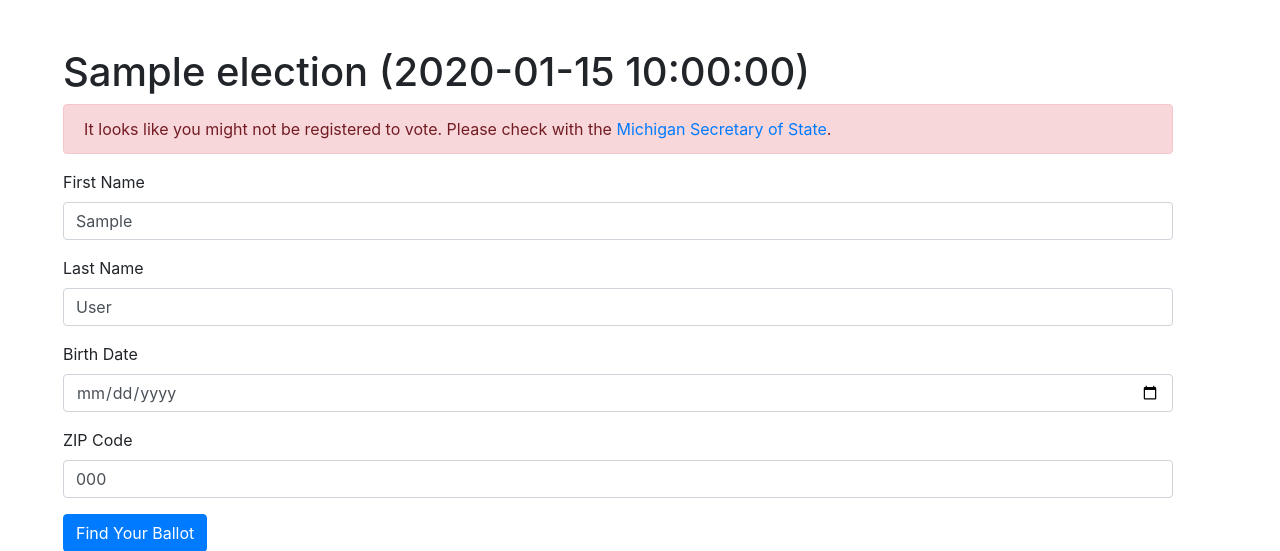
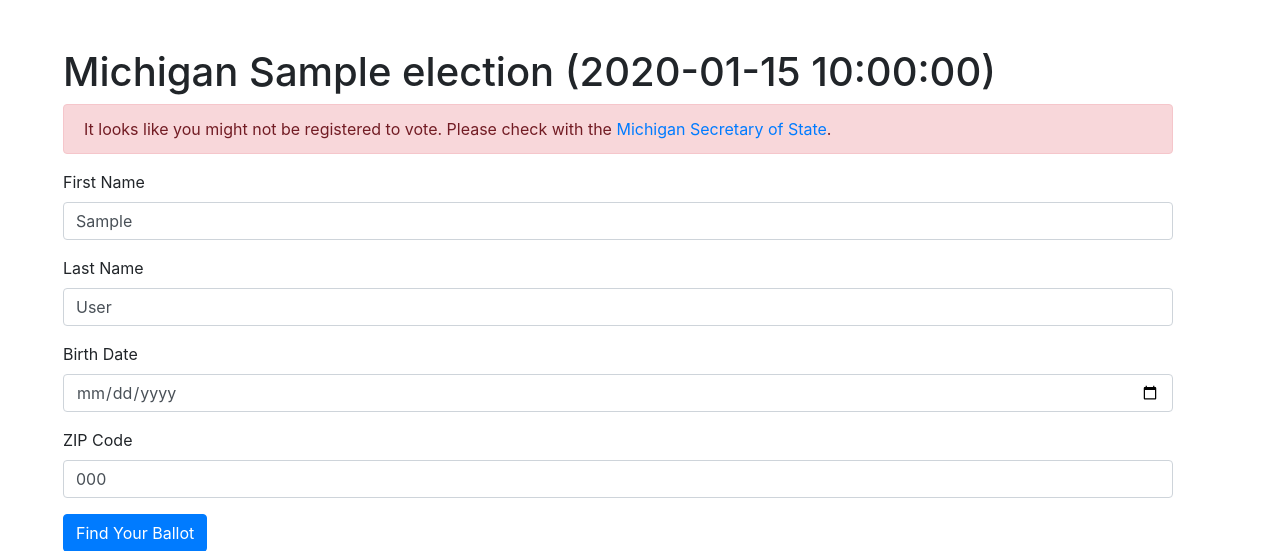
Before and after one commit to citizenlabsgr/ballotpreview, a Python web app: template app/templates/election_detail.html in a window 1280 px wide. Shown: the top 551 px of the page. Run offline with Jinja, Linux system fonts and the light colour scheme; the template is opened without the code that fills it: most values are stand-ins (such as "Sample title", 1, 10 or a date in 2020); some libraries are stand-ins or nearby versions.

Commit message:
Prefix ballot name with "Michigan"

```diff
--- a/app/templates/election_detail.html
+++ b/app/templates/election_detail.html
@@ -2,7 +2,7 @@
 
 {% block content %}
 
-<h1>{{ election['name'] }} ({{ election['date'] }})</h1>
+<h1>Michigan {{ election['name'] }} ({{ election['date'] }})</h1>
 
 {% if voter['first_name'] %}
 
```
